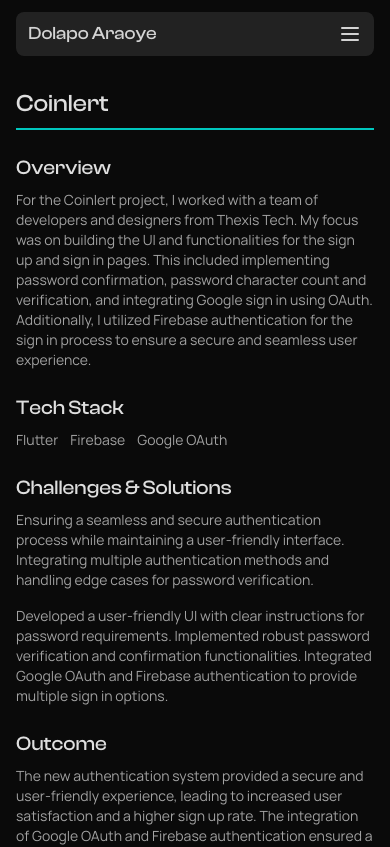
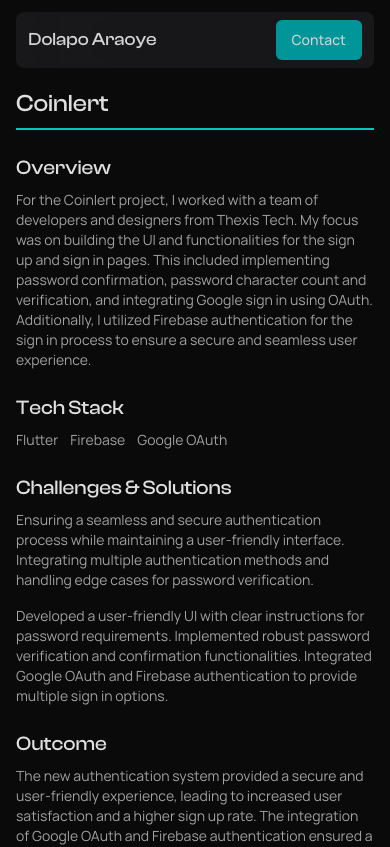
Before and after one commit to Dolapo-A/portfolio, a React (Vite) app: page /project/coinlert in a window 390 px wide. Shown: the top 847 px of the page. Built offline with nearby package versions, Linux system fonts and the light colour scheme.

Commit message:
Refactor import statements in Navbar and Contactform components

```diff
--- a/src/components/Navbar.jsx
+++ b/src/components/Navbar.jsx
@@ -12,7 +12,7 @@ const Navbar = () => {
 	return (
 		<div className="fixed top-3 z-50 w-full flex justify-center">
 			<div className="max-w-2xl w-11/12">
-				<div className="px-3 py-2 backdrop-blur-xl bg-opacity-10 bg-white rounded-lg flex justify-between items-center text-grayLight">
+				<div className="px-3 py-3 backdrop-blur-3xl bg-opacity-50 bg-darkGray rounded-lg flex justify-between items-center text-grayLight">
 					<a href="/">
 						<h1 className="font-clash-display text-lg">Dolapo Araoye</h1>
 					</a>
@@ -53,9 +53,9 @@ const Navbar = () => {
 					}
 				  `}
 			>
-				<div className="flex justify-center fixed w-full">
+				<div className="flex justify-center fixed w-full top-3">
 					<div className="max-w-2xl w-11/12">
-						<div className="sm:hidden backdrop-blur-xl bg-opacity-10 bg-white rounded-lg px-3 py-6 flex flex-col items-center gap-6 text-grayLight ">
+						<div className="sm:hidden backdrop-blur-xl bg-opacity-50 bg-darkGray rounded-lg px-3 py-6 flex flex-col items-center gap-6 text-grayLight ">
 							<a href="#services" className="py-2 text-sm" onClick={toggleMenu}>
 								Services
 							</a>
--- /dev/null
+++ b/src/components/Navbarprojects.jsx
@@ -0,0 +1,34 @@
+import { useState } from "react";
+import { Button } from "@/components/ui/button";
+import { Menu, X } from "lucide-react";
+
+const Navbarprojects = () => {
+	const [isOpen, setIsOpen] = useState(false);
+
+	const toggleMenu = () => {
+		setIsOpen(!isOpen);
+	};
+
+	return (
+		<div className="fixed top-3 z-50 w-full flex justify-center">
+			<div className="max-w-2xl w-11/12">
+				<div className="px-3 py-2 backdrop-blur-3xl bg-opacity-50 bg-darkGray rounded-lg flex justify-between items-center text-grayLight">
+					<a href="/">
+						<h1 className="font-clash-display text-lg">Dolapo Araoye</h1>
+					</a>
+					<nav className="sm:flex gap-5 items-center">
+
+						<a href="#contact">
+							<Button effect="shineHover">Contact</Button>
+						</a>
+					</nav>
+
+				</div>
+			</div>
+
+
+		</div>
+	);
+};
+
+export default Navbarprojects;
--- a/src/components/Projects.jsx
+++ b/src/components/Projects.jsx
@@ -56,9 +56,6 @@ const Projects = () => {
 					links={projects[3].links}
 				/>
 
-				<div className=" mt-10">
-					<h2 className="font-clash-display text-3xl">Side projects</h2>
-				</div>
 				<Project
 					id={projects[4].id}
 					webpImage={projects[4].webpImage}
@@ -68,6 +65,9 @@ const Projects = () => {
 					description={projects[4].description}
 					links={projects[4].links}
 				/>
+				<div className=" mt-10">
+					<h2 className="font-clash-display text-3xl">Side projects</h2>
+				</div>
 				<Project
 					id={projects[5].id}
 					webpImage={projects[5].webpImage}
--- a/src/pages/ProjectPage.jsx
+++ b/src/pages/ProjectPage.jsx
@@ -3,7 +3,8 @@ import { useParams } from "react-router";
 import { projects } from "../data/projectdata";
 import Footer from "../components/Footer";
 import { Button } from "@/components/ui/button";
-import Navbar from "../components/Navbar";
+import Contact from "../components/Contact";
+import Navbarprojects from "../components/Navbarprojects";
 
 const ProjectPage = () => {
 	const { id } = useParams();
@@ -15,7 +16,7 @@ const ProjectPage = () => {
 
 	return (
 		<>
-			<Navbar/>
+			<Navbarprojects/>
 			<section className="max-w-7xl mx-auto px-4 sm:px-6 lg:px-8 pt-20 st:py-24 lg:pt-36">
 				<div className="flex justify-between border-b-2 py-2 mb-6 border-b-primary">
 					<h1 className="font-clash-display text-2xl sm:text-3xl lg:text-4xl font-bold">
@@ -141,8 +142,9 @@ const ProjectPage = () => {
 				{/* <div className="flex flex-col mt-4 sm:mt-6 pb-24">
 					<h2 className="font-clash-display text-xl sm:text-2xl mb-2">Overview</h2>
 					<p className="text-sm sm:text-base text-gray">{project.fullDescription}</p>
-				</div> */}
+					</div> */}
 			</section>
+					<Contact/>
 			<Footer />
 		</>
 	);
```
